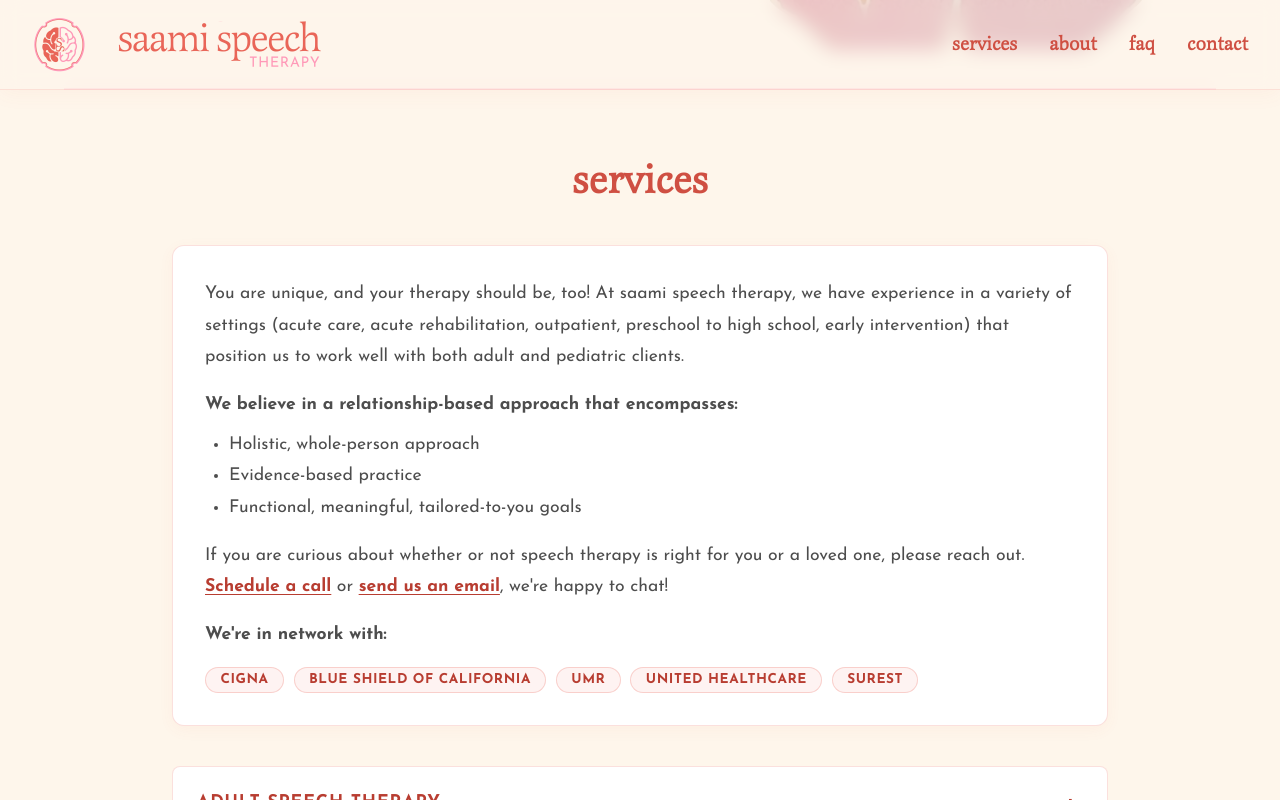
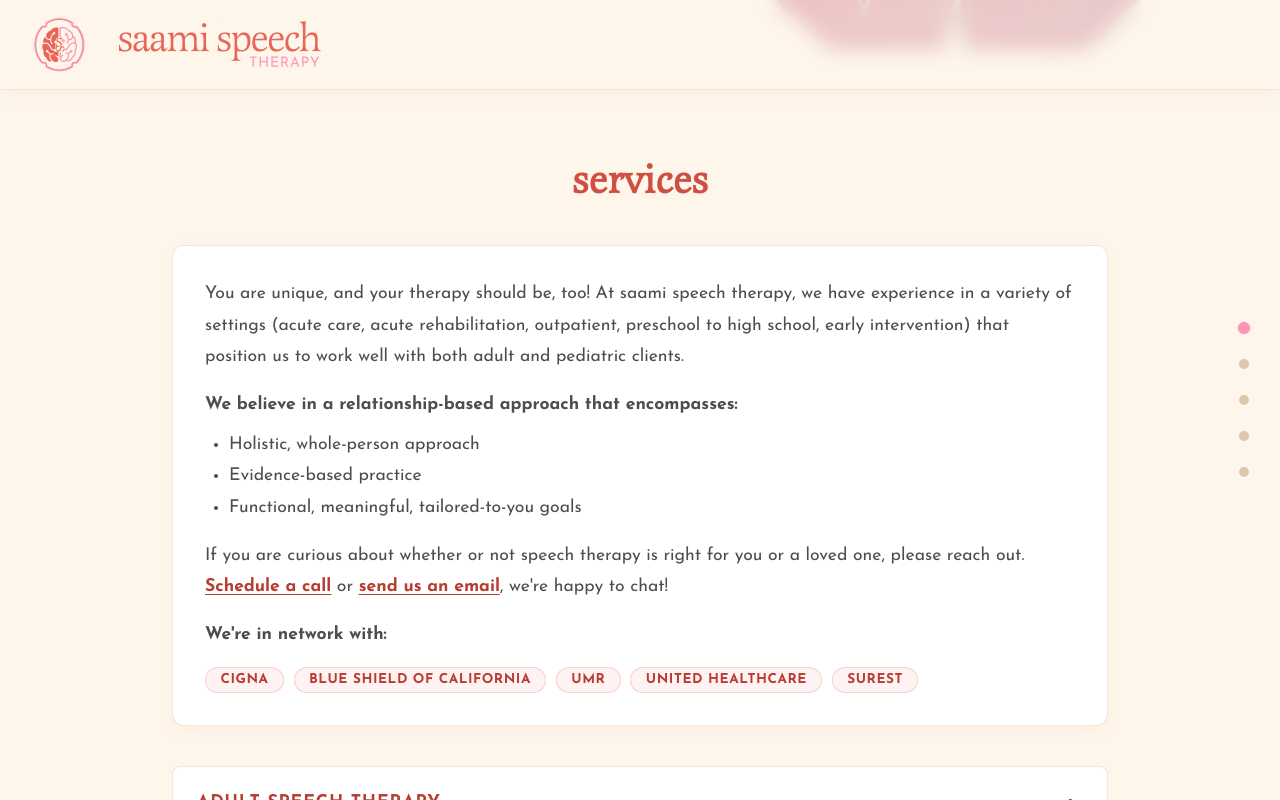
Before and after one commit to d985/saami, a plain HTML site: page index.html in a window 1280 px wide. Both pictures are taken after a click on the link "services". Shown: the part 710-1510 px from the top of the page. Drawn offline with Linux system fonts and the light colour scheme.

Commit message:
Add floating right-side dot navigation, click bounce scroll, and remove section dividers

```diff
--- a/index.html
+++ b/index.html
@@ -160,7 +160,7 @@
         }
 
         * { margin: 0; padding: 0; box-sizing: border-box; }
-        html { scroll-behavior: smooth; }
+        html { scroll-behavior: auto; }
         body { font-family: -apple-system, BlinkMacSystemFont, "Segoe UI", Roboto, sans-serif; color: #333333; min-height: 100vh; background-color: #fef6eb; overflow-x: hidden; width: 100%; }
 
         /* Visible keyboard focus for accessibility */
@@ -184,18 +184,19 @@
         .header-main-logo { margin-top: 8px; }
         .header-main-logo img { height: 55px; width: auto; display: block; }
 
-        /* Navigation */
-        .menu-toggle { display: none; flex-direction: column; justify-content: space-between; width: 24px; height: 18px; background: transparent; border: none; cursor: pointer; }
-        .menu-toggle span { width: 100%; height: 2px; background-color: #e96558; border-radius: 2px; transition: all 0.3s ease; }
-        .menu-toggle.active span:nth-child(1) { transform: translateY(8px) rotate(45deg); }
-        .menu-toggle.active span:nth-child(2) { opacity: 0; }
-        .menu-toggle.active span:nth-child(3) { transform: translateY(-8px) rotate(-44deg); }
-
-        header nav ul { list-style: none; display: flex; gap: 2rem; }
-        header nav a { text-decoration: none; font-family: 'Latienne Swash T', Georgia, serif; color: #cf4f42; font-size: 1.2rem; text-transform: lowercase; font-weight: 700; transition: color 0.2s ease; position: relative; }
-        header nav a:hover, header nav a.active { color: #b83d31; }
-        header nav a::after { content: ''; position: absolute; bottom: -8px; left: 50%; transform: translateX(-50%) scale(0); width: 6px; height: 6px; background-color: #ff99b8; border-radius: 50%; transition: transform 0.2s ease; }
-        header nav a:hover::after, header nav a:active::after, header nav a.active::after { transform: translateX(-50%) scale(1); }
+        /* Floating Right-Side Dot Navigation */
+        .floating-nav { position: fixed; right: 1.25rem; top: 50%; transform: translateY(-50%); z-index: 150; }
+        .floating-nav ul { list-style: none; display: flex; flex-direction: column; align-items: flex-end; gap: 0.7rem; margin: 0; padding: 0.75rem 0.65rem; border-radius: 12px; background-color: transparent; border: 1px solid transparent; transition: background-color 0.25s ease, border-color 0.25s ease, box-shadow 0.25s ease, padding 0.25s ease; }
+        .floating-nav ul:hover { padding: 0.75rem 0.85rem 0.75rem 1.2rem; background-color: rgba(254, 246, 235, 0.7); border-color: rgba(233, 101, 88, 0.15); box-shadow: 0 4px 20px rgba(233, 101, 88, 0.05); -webkit-backdrop-filter: blur(10px); backdrop-filter: blur(10px); }
+        .floating-nav li { display: flex; justify-content: flex-end; }
+        .floating-nav a { display: inline-flex; align-items: center; justify-content: flex-end; text-decoration: none; padding: 0.15rem 0; position: relative; }
+        .floating-nav .nav-label { font-family: 'Latienne Swash T', Georgia, serif; color: rgba(207, 79, 66, 0.8); font-size: 1.15rem; text-transform: lowercase; font-weight: 700; line-height: 1.1; max-width: 0; opacity: 0; overflow: hidden; margin-right: 0; transform: translateX(6px); pointer-events: none; transition: max-width 0.26s cubic-bezier(0.22, 1, 0.36, 1), margin-right 0.26s cubic-bezier(0.22, 1, 0.36, 1), opacity 0.2s ease, transform 0.22s ease, color 0.2s ease; white-space: nowrap; }
+        .floating-nav ul:hover .nav-label { max-width: 110px; margin-right: 0.75rem; opacity: 1; transform: translateX(0); pointer-events: auto; }
+        .floating-nav a.active .nav-label { color: #cf4f42; }
+        .floating-nav a:hover .nav-label, .floating-nav a:focus-visible .nav-label { color: #b83d31; }
+        .floating-nav .nav-dot { width: 10px; height: 10px; border-radius: 50%; background-color: #dcc7af; border: none; box-shadow: none; transition: transform 0.25s cubic-bezier(0.34, 1.56, 0.64, 1), background-color 0.25s ease; flex-shrink: 0; }
+        .floating-nav a:hover .nav-dot, .floating-nav a:focus-visible .nav-dot { background-color: #e5aebc; transform: scale(1.15); }
+        .floating-nav a.active .nav-dot { background-color: #ff94b4; transform: scale(1.25); }
 
         /* HOME SPLIT LAYOUT */
         #home { display: flex; flex-direction: row-reverse; align-items: flex-start; height: calc(100vh - 90px); height: calc(100svh - 90px); min-height: 520px; margin-top: 90px; width: 100%; overflow: hidden; }
@@ -232,18 +233,8 @@
 
         .container { max-width: 1000px; width: 100%; text-align: center; color: #2b2b2b; padding: 4.5rem 2rem; margin: 0 auto; overflow-wrap: break-word; word-break: break-word; }
 
-        /* SECTION LAYOUT & DIVIDERS */
+        /* SECTION LAYOUT */
         section { width: 100%; position: relative; scroll-margin-top: 90px; }
-        section:not(:last-of-type)::after {
-            content: '';
-            display: block;
-            width: 90%;
-            height: 2px;
-            background: #ff99b8;
-            position: absolute;
-            bottom: 0;
-            left: 5%;
-        }
 
         section h2 { font-family: 'Latienne Swash T', Georgia, serif; color: #cf4f42; font-size: 2.5rem; margin-bottom: 2.5rem; text-transform: lowercase; overflow-wrap: break-word; word-break: break-word; }
 
@@ -283,7 +274,7 @@
         .contact-icon { width: 1.15rem; height: 1.15rem; flex-shrink: 0; color: #b83d31; }
 
         /* FOOTER & LEGAL */
-        footer { width: 100%; background-color: #fef6eb; padding: 3rem 2rem 4rem 2rem; border-top: 1px solid rgba(233, 101, 88, 0.15); text-align: center; font-family: 'Josefin Sans', sans-serif; color: #4d4d4d; }
+        footer { width: 100%; background-color: #fef6eb; padding: 3rem 2rem 4rem 2rem; text-align: center; font-family: 'Josefin Sans', sans-serif; color: #4d4d4d; }
         .footer-container { max-width: 900px; margin: 0 auto; display: flex; flex-direction: column; gap: 1.5rem; }
         .footer-disclaimer, .footer-privacy { font-size: 0.85rem; line-height: 1.6; opacity: 0.9; }
         .footer-copy { font-size: 0.9rem; font-weight: 700; color: #b83d31; }
@@ -291,9 +282,8 @@
         /* Mobile Adjustments */
         @media (max-width: 768px) {
             header { height: 60px; padding: 0 1rem; }
-            .menu-toggle { display: flex; }
-            header nav ul { position: fixed; top: 0; right: -100%; width: 250px; height: 100vh; background-color: rgba(254, 246, 235, 0.98); flex-direction: column; justify-content: center; align-items: center; gap: 3.5rem; visibility: hidden; box-shadow: -8px 0 24px rgba(0, 0, 0, 0.08); transition: right 0.4s cubic-bezier(0.16, 1, 0.3, 1), visibility 0.4s; z-index: 999; }
-            header nav ul.active { right: 0; visibility: visible; }
+            .floating-nav { right: 0.5rem; }
+            .floating-nav .nav-label { font-size: 1rem; }
             .header-main-logo { margin-top: 0; }
             .header-main-logo img { height: 35px; }
             .header-logo img { height: 35px; }
@@ -340,16 +330,16 @@
             <div class="header-logo"><a href="#home"><img src="logo-icon.png" alt="SAAMI Speech Therapy icon" width="55" height="55"></a></div>
             <div class="header-main-logo"><a href="#home"><img src="logo1.png" alt="SAAMI Speech Therapy" width="242" height="55"></a></div>
         </div>
-        <nav aria-label="Main navigation">
-            <button class="menu-toggle" aria-label="Toggle navigation menu" aria-expanded="false" aria-controls="nav-menu"><span></span><span></span><span></span></button>
+    </header>
+    <nav class="floating-nav" aria-label="Main navigation">
         <ul id="nav-menu">
-                <li><a href="#services">services</a></li>
-                <li><a href="#about">about</a></li>
-                <li><a href="#faq">faq</a></li>
-                <li><a href="#contact">contact</a></li>
+            <li><a href="#home" class="active" aria-current="true"><span class="nav-label">home</span><span class="nav-dot" aria-hidden="true"></span></a></li>
+            <li><a href="#services"><span class="nav-label">services</span><span class="nav-dot" aria-hidden="true"></span></a></li>
+            <li><a href="#about"><span class="nav-label">about</span><span class="nav-dot" aria-hidden="true"></span></a></li>
+            <li><a href="#faq"><span class="nav-label">faq</span><span class="nav-dot" aria-hidden="true"></span></a></li>
+            <li><a href="#contact"><span class="nav-label">contact</span><span class="nav-dot" aria-hidden="true"></span></a></li>
         </ul>
     </nav>
-    </header>
 
     <main id="main-content">
 
@@ -509,21 +499,111 @@
         document.getElementById('footer-year').textContent = new Date().getFullYear();
 
         const siteHeader = document.querySelector('header');
-        const menuToggle = document.querySelector('.menu-toggle');
         const navMenu = document.getElementById('nav-menu');
-        const navLinks = document.querySelectorAll('header nav a');
+        const navLinks = document.querySelectorAll('#nav-menu a');
 
-        function getScrollBehavior() {
-            return window.matchMedia('(prefers-reduced-motion: reduce)').matches ? 'auto' : 'smooth';
+        const mainContent = document.getElementById('main-content');
+        const siteFooter = document.querySelector('footer');
+        const sections = document.querySelectorAll('main section[id]');
+
+        const SPRING_A = 8.2;
+        const SPRING_W = 7.2;
+        function springRaw(p) {
+            return 1 - Math.exp(-SPRING_A * p) * (Math.cos(SPRING_W * p) + (SPRING_A / SPRING_W) * Math.sin(SPRING_W * p));
+        }
+        const SPRING_END = springRaw(1);
+        // First progress point where the underdamped spring crosses 1.0 before overshooting
+        const SPRING_CROSS_T = (Math.PI - Math.atan(SPRING_W / SPRING_A)) / SPRING_W;
+
+        let scrollRafId = null;
+        let isBounceScrolling = false;
+
+        function prefersReducedMotion() {
+            return window.matchMedia('(prefers-reduced-motion: reduce)').matches;
         }
 
-        function closeNavMenu(restoreFocus = false) {
-            menuToggle.classList.remove('active');
-            navMenu.classList.remove('active');
-            menuToggle.setAttribute('aria-expanded', 'false');
-            if (restoreFocus) {
-                menuToggle.focus();
+        function getMaxScroll() {
+            return Math.max(0, document.documentElement.scrollHeight - window.innerHeight);
         }
+
+        function setOvershootTransform(residual) {
+            const val = Math.abs(residual) > 0.25 ? `translate3d(0, ${(-residual).toFixed(2)}px, 0)` : '';
+            if (mainContent) mainContent.style.transform = val;
+            if (siteFooter) siteFooter.style.transform = val;
+        }
+
+        function cancelBounceScroll() {
+            if (scrollRafId !== null) {
+                cancelAnimationFrame(scrollRafId);
+                scrollRafId = null;
+            }
+            isBounceScrolling = false;
+            setOvershootTransform(0);
+        }
+
+        function bounceScrollTo(targetY, duration = 580) {
+            const maxScroll = getMaxScroll();
+            const destY = Math.max(0, Math.min(targetY, maxScroll));
+
+            cancelBounceScroll();
+
+            if (prefersReducedMotion()) {
+                window.scrollTo(0, destY);
+                return;
+            }
+
+            const startY = window.scrollY;
+            const distance = destY - startY;
+            if (Math.abs(distance) < 2) {
+                window.scrollTo(0, destY);
+                return;
+            }
+
+            const absDist = Math.abs(distance);
+            const overshootScale = absDist > 520 ? 520 / absDist : 1;
+            let lastTime = null;
+            let elapsed = 0;
+            isBounceScrolling = true;
+
+            function step(now) {
+                if (lastTime === null) {
+                    lastTime = now;
+                } else {
+                    elapsed += Math.min(Math.max(0, now - lastTime), 50);
+                    lastTime = now;
+                }
+                const t = Math.min(1, elapsed / duration);
+                const normalized = springRaw(t) / SPRING_END;
+                const progress = t >= SPRING_CROSS_T
+                    ? 1 + (normalized - 1) * overshootScale
+                    : normalized;
+
+                const idealY = startY + distance * progress;
+                const currentMax = getMaxScroll();
+                const clampedY = Math.max(0, Math.min(idealY, currentMax));
+                const residual = idealY - clampedY;
+
+                window.scrollTo(0, clampedY);
+                setOvershootTransform(residual);
+
+                if (t < 1) {
+                    scrollRafId = requestAnimationFrame(step);
+                } else {
+                    scrollRafId = null;
+                    isBounceScrolling = false;
+                    setOvershootTransform(0);
+                    window.scrollTo(0, Math.max(0, Math.min(destY, getMaxScroll())));
+                }
+            }
+
+            scrollRafId = requestAnimationFrame(step);
+        }
+
+        function getSectionSnapY(sectionEl) {
+            cancelBounceScroll();
+            const headerH = siteHeader ? siteHeader.offsetHeight : 0;
+            const rawTop = sectionEl.getBoundingClientRect().top + window.scrollY - headerH;
+            return Math.max(0, Math.min(rawTop, getMaxScroll()));
         }
 
         // Subtle shadow boost once page scrolls past top
@@ -532,51 +612,70 @@
         }, { passive: true });
         siteHeader.classList.toggle('scrolled', window.scrollY > 10);
 
-        // Toggle Menu
-        menuToggle.addEventListener('click', () => {
-            const isActive = menuToggle.classList.toggle('active');
-            navMenu.classList.toggle('active');
-            menuToggle.setAttribute('aria-expanded', isActive ? 'true' : 'false');
-        });
-
-        // Close menu when clicking outside
-        document.addEventListener('click', (event) => {
-            if (navMenu.classList.contains('active') && !navMenu.contains(event.target) && !menuToggle.contains(event.target)) {
-                closeNavMenu();
+        // Bounce-scroll to section when clicking nav dots or hero CTA button
+        document.querySelectorAll('#nav-menu a[href^="#"], .canvas-btn[href^="#"]').forEach(link => {
+            link.addEventListener('click', (e) => {
+                const href = link.getAttribute('href');
+                if (!href || href === '#') return;
+                const target = document.querySelector(href);
+                if (!target) return;
+                e.preventDefault();
+                if (navMenu && navMenu.contains(link)) {
+                    link.blur();
                 }
-        });
-
-        // Close menu on Escape key and return focus to toggle button
-        document.addEventListener('keydown', (event) => {
-            if (event.key === 'Escape' && navMenu.classList.contains('active')) {
-                closeNavMenu(true);
+                if (window.location.hash !== href) {
+                    history.pushState(null, '', href);
                 }
-        });
-
-        // Close menu when clicking a link
-        navMenu.querySelectorAll('a').forEach(link => {
-            link.addEventListener('click', () => {
-                closeNavMenu();
+                bounceScrollTo(getSectionSnapY(target));
             });
         });
 
-        // Scroll all the way to the top when clicking logo
+        if (navMenu) {
+            navMenu.addEventListener('mouseleave', () => {
+                if (document.activeElement && navMenu.contains(document.activeElement)) {
+                    document.activeElement.blur();
+                }
+            });
+        }
+
+        // Bounce-scroll all the way to the top when clicking logo
         document.querySelectorAll('.header-logo a, .header-main-logo a').forEach(logo => {
             logo.addEventListener('click', (e) => {
                 e.preventDefault();
-                window.scrollTo({ top: 0, behavior: getScrollBehavior() });
+                bounceScrollTo(0);
             });
         });
 
-        // Highlight active section in top navigation
-        const sections = document.querySelectorAll('main section[id]');
-        if ('IntersectionObserver' in window && sections.length) {
-            const sectionObserver = new IntersectionObserver((entries) => {
-                entries.forEach(entry => {
-                    if (entry.isIntersecting) {
-                        const id = entry.target.id;
+        // Allow manual wheel or touch scrolling to take over immediately during a link-click bounce
+        window.addEventListener('wheel', () => {
+            if (isBounceScrolling) cancelBounceScroll();
+        }, { passive: true });
+        window.addEventListener('touchstart', () => {
+            if (isBounceScrolling) cancelBounceScroll();
+        }, { passive: true });
+
+        // Highlight active section in floating right-side dot navigation
+        function updateActiveNavDot() {
+            if (!sections.length) return;
+            const scrollY = window.scrollY;
+            const maxScroll = getMaxScroll();
+            let activeId = sections[0].id;
+
+            if (scrollY <= 40) {
+                activeId = sections[0].id;
+            } else if (maxScroll > 0 && scrollY >= maxScroll - 20) {
+                activeId = sections[sections.length - 1].id;
+            } else {
+                const triggerLine = window.innerHeight * 0.38;
+                sections.forEach(section => {
+                    if (section.getBoundingClientRect().top <= triggerLine) {
+                        activeId = section.id;
+                    }
+                });
+            }
+
             navLinks.forEach(link => {
-                            const isMatch = link.getAttribute('href') === `#${id}`;
+                const isMatch = link.getAttribute('href') === `#${activeId}`;
                 link.classList.toggle('active', isMatch);
                 if (isMatch) {
                     link.setAttribute('aria-current', 'true');
@@ -585,10 +684,10 @@
                 }
             });
         }
-                });
-            }, { rootMargin: '-40% 0px -55% 0px', threshold: 0 });
-            sections.forEach(section => sectionObserver.observe(section));
-        }
+
+        window.addEventListener('scroll', updateActiveNavDot, { passive: true });
+        window.addEventListener('resize', updateActiveNavDot, { passive: true });
+        updateActiveNavDot();
 
         // Accordion logic (multiple open, toggle +/minus), accessible via semantic headings and <button> elements
         document.querySelectorAll('.accordion-header').forEach(header => {
@@ -610,7 +709,7 @@
             });
         });
 
-        // Open a specific FAQ accordion item and scroll to it (used by the hero insurance link)
+        // Open a specific FAQ accordion item and bounce-scroll to it (used by the hero insurance link)
         function openAccordionTarget(hash) {
             if (!hash) return;
             const target = document.querySelector(hash);
@@ -623,7 +722,12 @@
                 header.setAttribute('aria-expanded', 'true');
                 if (span) span.textContent = '\u2212';
             }
-            target.scrollIntoView({ behavior: getScrollBehavior(), block: 'center' });
+            cancelBounceScroll();
+            const headerH = siteHeader ? siteHeader.offsetHeight : 0;
+            const targetRect = target.getBoundingClientRect();
+            const viewportUsable = Math.max(0, window.innerHeight - headerH);
+            const desiredTop = targetRect.top + window.scrollY - headerH - Math.max(32, viewportUsable * 0.18);
+            bounceScrollTo(desiredTop);
         }
 
         document.querySelectorAll('a[href^="#insurance-faq"]').forEach(link => {
```
Lines whose indentation alone changed are shown as unchanged.
